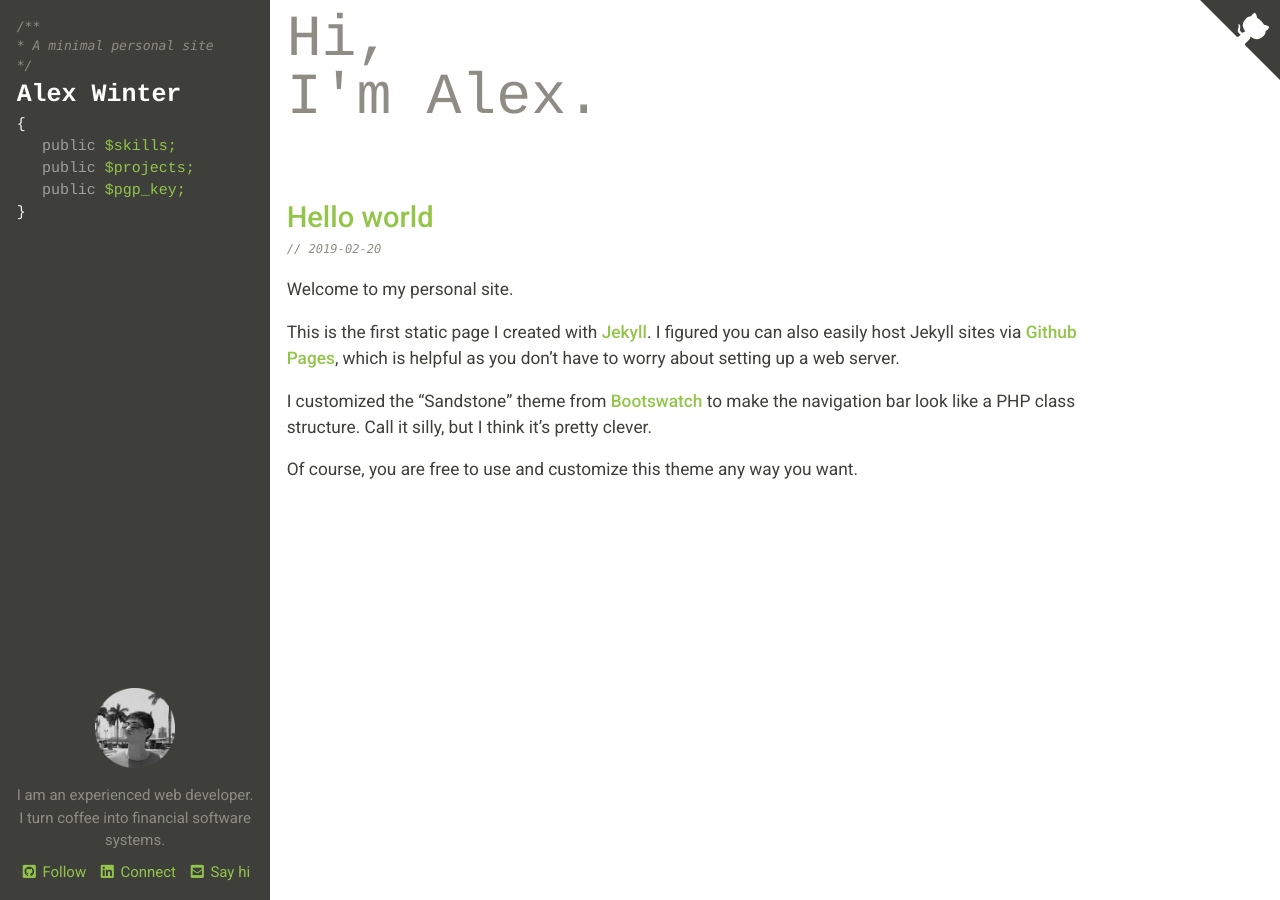
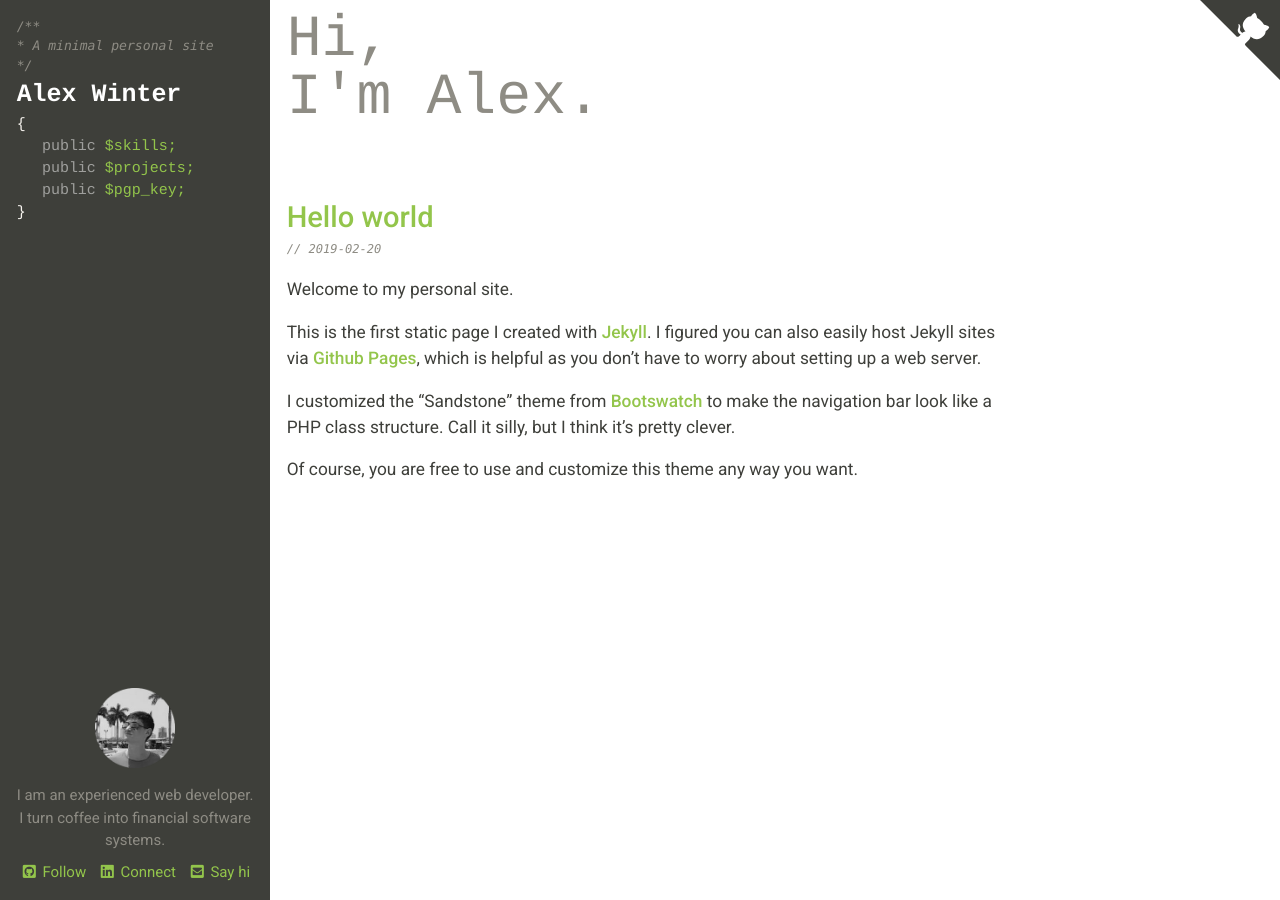
Before and after one commit to sonofliberty/sonofliberty.github.io, a Jekyll site: the page built from index.html, in a window 1280 px wide. Built offline with Jekyll 4.4.1, drawn with Linux system fonts in a browser that asks for light colours; the list of posts is cut into pages by our own code.

Commit message:
Set page width to 1024px (sidebar + content)

```diff
--- a/_sass/custom.scss
+++ b/_sass/custom.scss
@@ -7,7 +7,7 @@ a:hover {
 }
 
 #content {
-  max-width: 840px;
+  max-width: 754px;
   a {
     color: $highlight-color;
     font-weight: 500;
```
